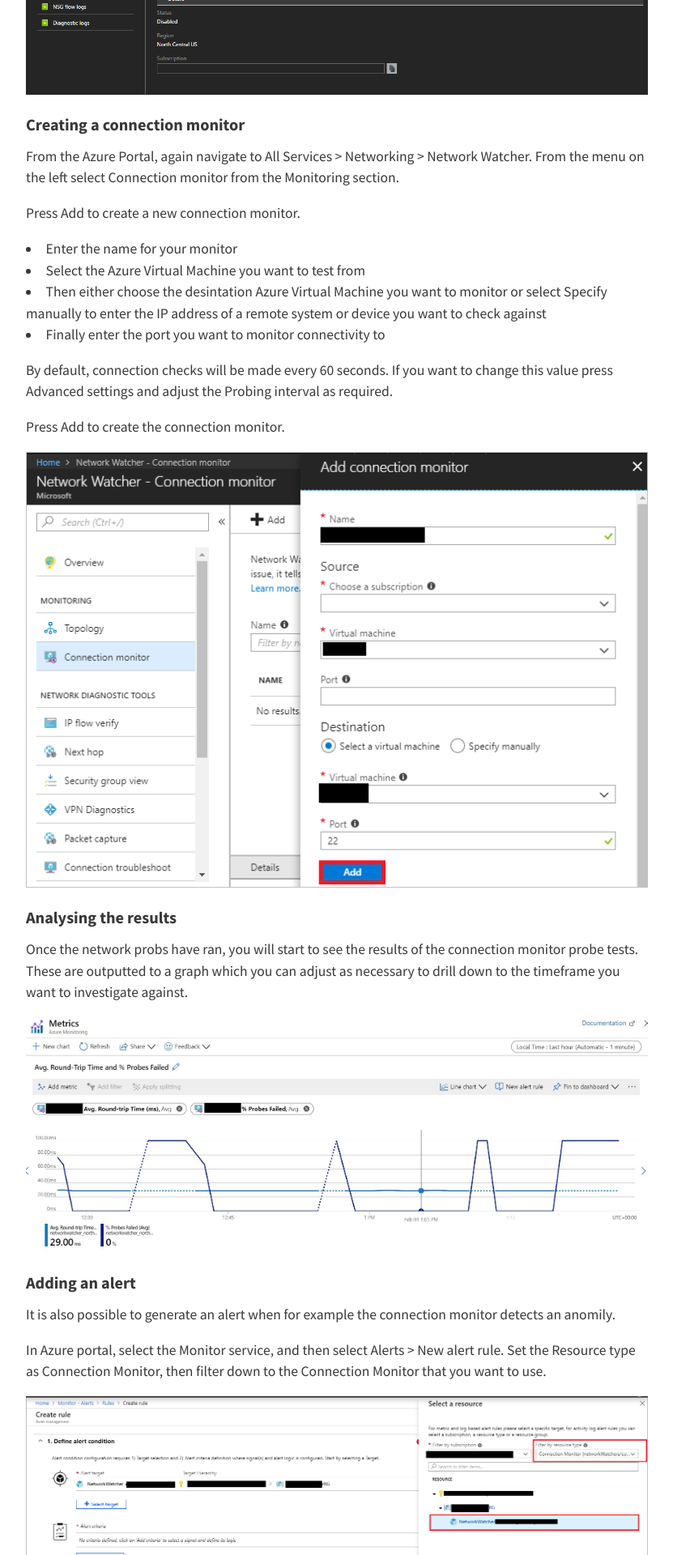
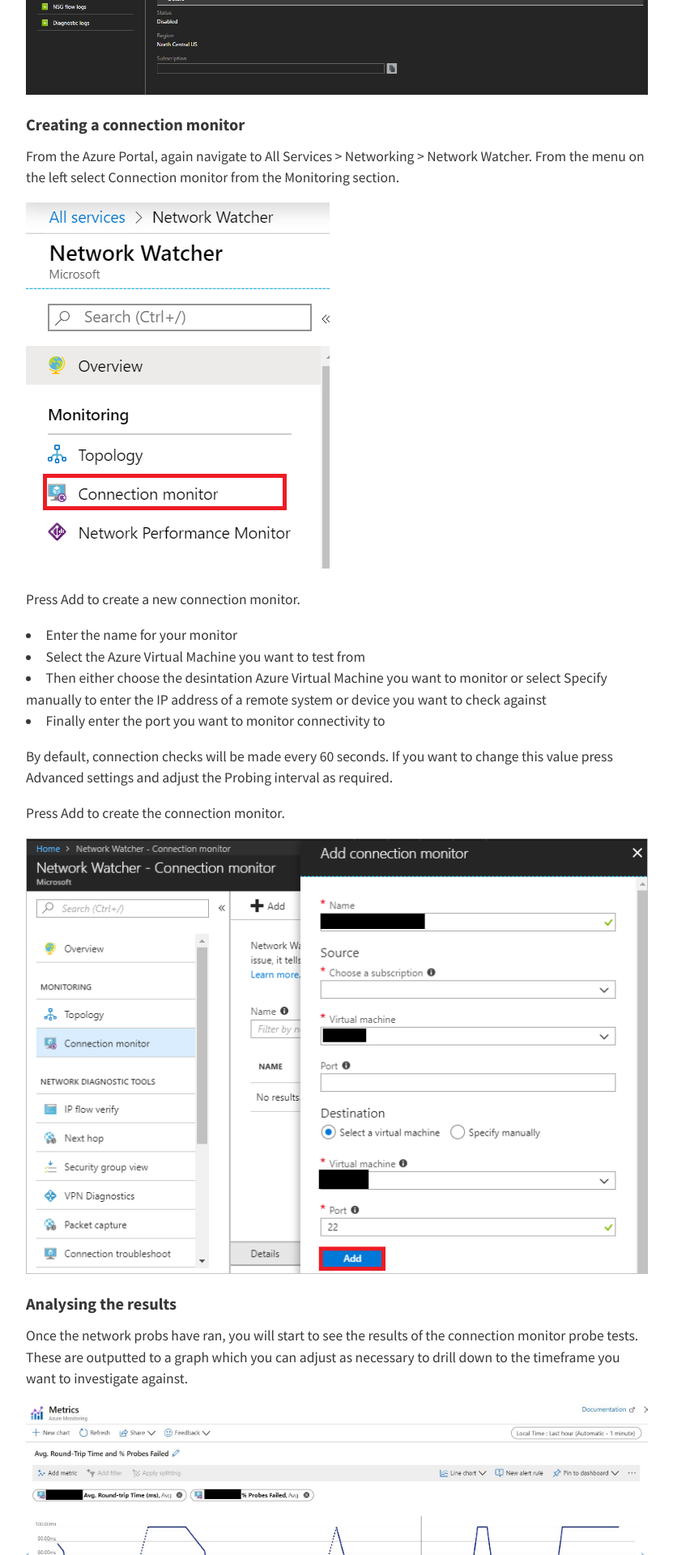
Before and after one commit to rossinthecloud/rossinthecloud.github.io, a Jekyll site: the page built from _posts/2020-02-01-AzureNetworkWatcher-MonitoringConnections.md, in a window 1280 px wide. Shown: the part 1298-3218 px from the top of the page at 81% size, without its empty margins (224-1055 px from the left). Built offline with Jekyll 4.4.1, drawn with Linux system fonts in a browser that asks for light colours; nearby versions of some CDN libraries; comment, search, counter and statistics services are not loaded.

Commit message:
Update 2020-02-01-AzureNetworkWatcher-MonitoringConnections.md

```diff
--- a/_posts/2020-02-01-AzureNetworkWatcher-MonitoringConnections.md
+++ b/_posts/2020-02-01-AzureNetworkWatcher-MonitoringConnections.md
@@ -25,10 +25,12 @@
 
 You can select all the subscriptions you want to enable Network Watcher for. This action creates a Network Watcher in every region that is available.
 
-![Enable Connection Watcher]({{ site.baseurl }}/assets/img/blog/2020-02-01-NetworkWatcherConnectionMonitor/enablenetworkwatcher.png)
+![Enable Network Watcher]({{ site.baseurl }}/assets/img/blog/2020-02-01-NetworkWatcherConnectionMonitor/enablenetworkwatcher.png)
 
 #### Creating a connection monitor ####
 From the Azure Portal, again navigate to All Services > Networking > Network Watcher. From the menu on the left select Connection monitor from the Monitoring section.
+
+![Connection Monitor]({{ site.baseurl }}/assets/img/blog/2020-02-01-NetworkWatcherConnectionMonitor/networkwatcher.png)
 
 Press Add to create a new connection monitor.
 - Enter the name for your monitor
```
